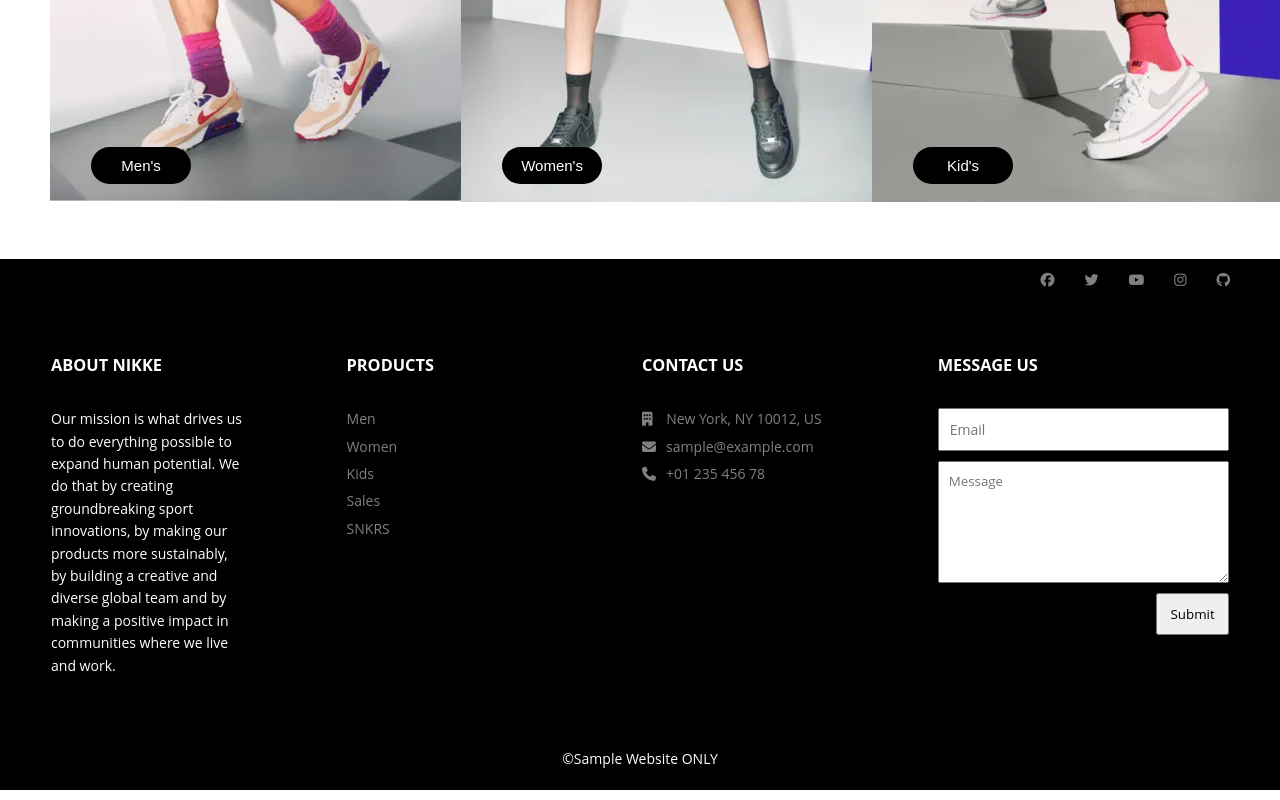
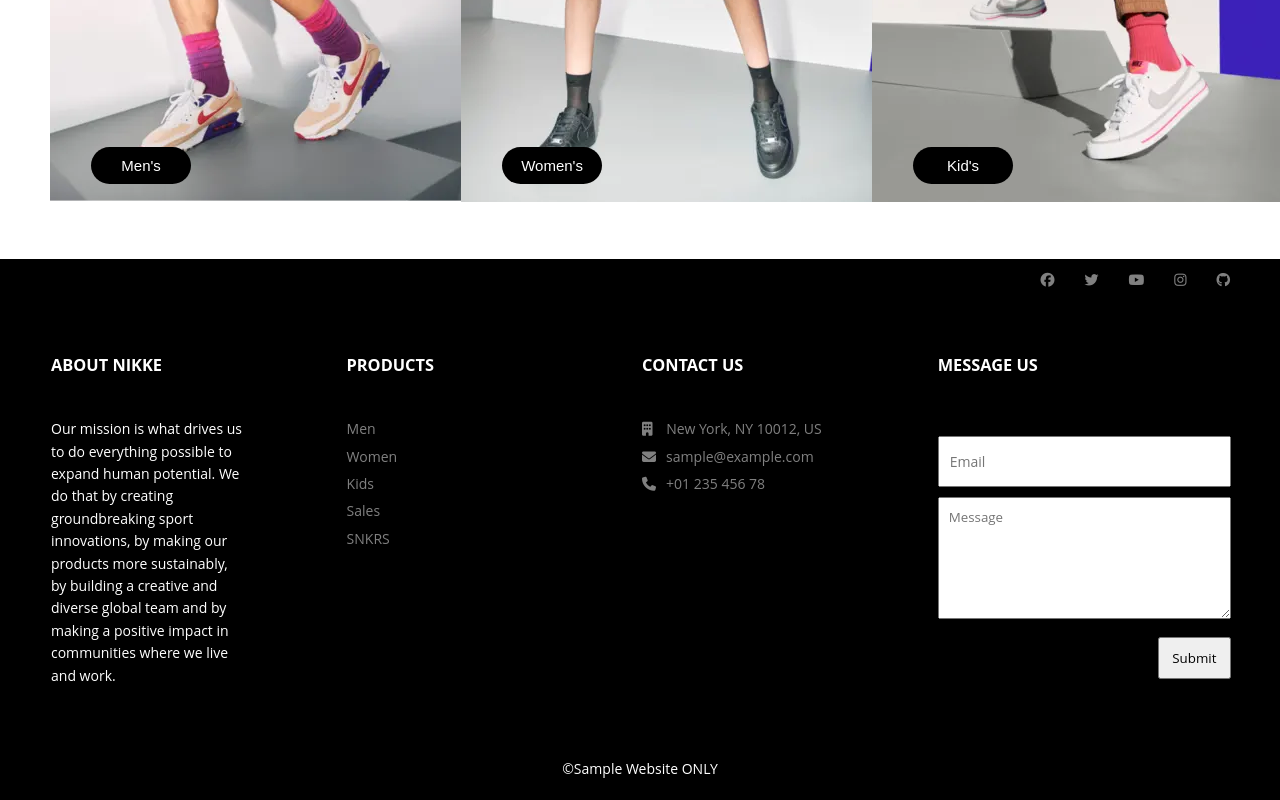
Before and after one commit to pauljor1499/vue-Nikke, a Vue app: page / in a window 1280 px wide. Shown: the part 4311-5111 px from the top of the page. Built offline with nearby package versions, Linux system fonts and the light colour scheme.

Commit message:
update columns

```diff
--- a/src/components/Footer.vue
+++ b/src/components/Footer.vue
@@ -24,6 +24,7 @@
       </div>
 
       <div class="content">
+        <div class="products">
           <h3>PRODUCTS</h3>
           <a href="#">Men</a>
           <a href="#">Women</a>
@@ -31,8 +32,10 @@
           <a href="#">Sales</a>
           <a href="#">SNKRS</a>
         </div>
+      </div>
 
       <div class="content">
+        <div class="contacts">
           <h3>CONTACT US</h3>
           <a href="#"
             ><i class="fa-solid fa-building"></i> New York, NY 10012, US</a
@@ -40,10 +43,10 @@
           <a href="#"><i class="fa-solid fa-envelope"></i>sample@example.com</a>
           <a href="#"><i class="fa-solid fa-phone"></i>+01 235 456 78</a>
         </div>
+      </div>
 
       <div class="content">
         <h3>MESSAGE US</h3>
-        <form>
         <input type="text" name="email" id="emailAdd" placeholder="Email" />
         <textarea
           type="text"
@@ -54,7 +57,6 @@
         <div>
           <button>Submit</button>
         </div>
-        </form>
       </div>
     </div>
     <div class="footer-bottom">
@@ -112,31 +114,31 @@
 }
 
 footer .footer-body .content h3 {
-  margin-bottom: 30px;
+  margin-bottom: 40px;
 }
 
 footer .footer-body .content .about {
   text-align: left;
 }
 
-footer .footer-body .content form {
+footer .footer-body .content {
   width: 100%;
   display: grid;
   grid-template-columns: 1fr;
   row-gap: 10px;
 }
 
-footer .footer-body .content form #emailAdd,
-footer .footer-body .content form #emailMessage,
-footer .footer-body .content form button {
+footer .footer-body .content #emailAdd,
+footer .footer-body .content #emailMessage,
+footer .footer-body .content button {
   padding: 10px;
 }
 
-footer .footer-body .content form #emailMessage {
+footer .footer-body .content #emailMessage {
   height: 100px;
 }
 
-footer .footer-body .content form button {
+footer .footer-body .content button {
   float: right;
   width: 25%;
 }
```
Lines whose indentation alone changed are shown as unchanged.
